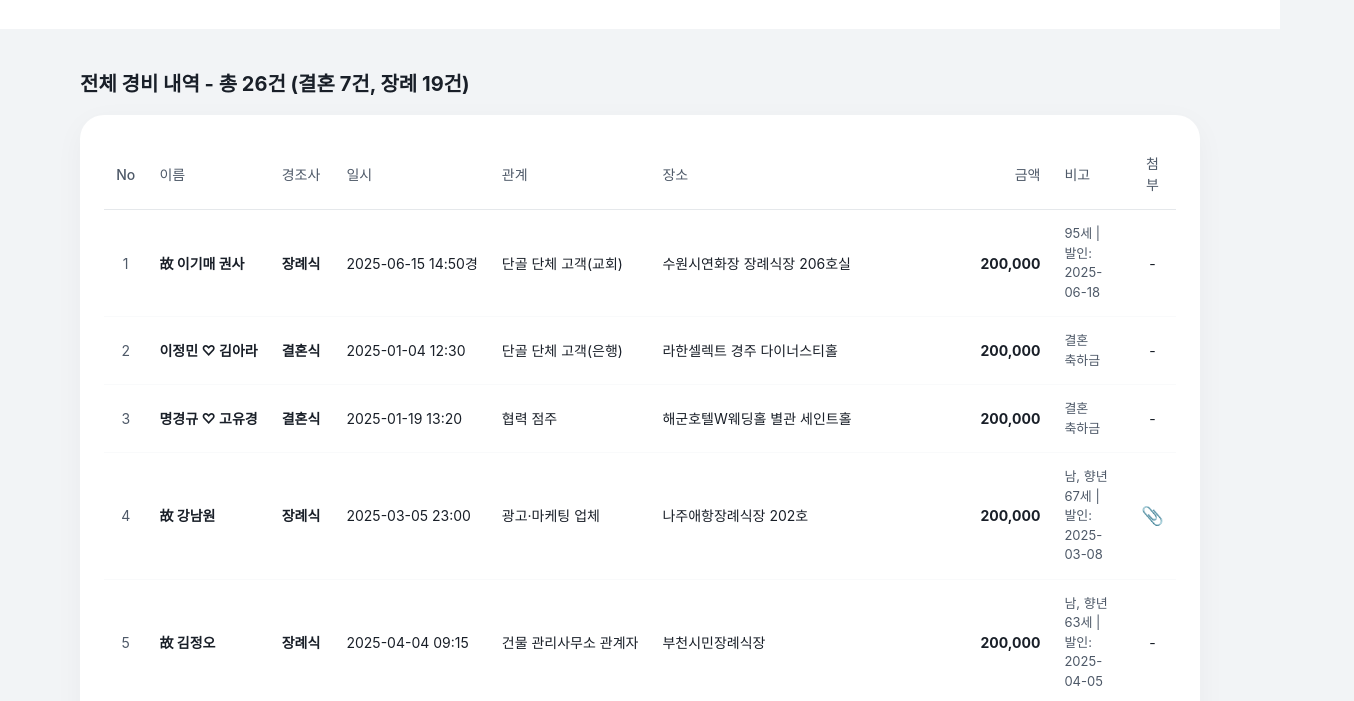
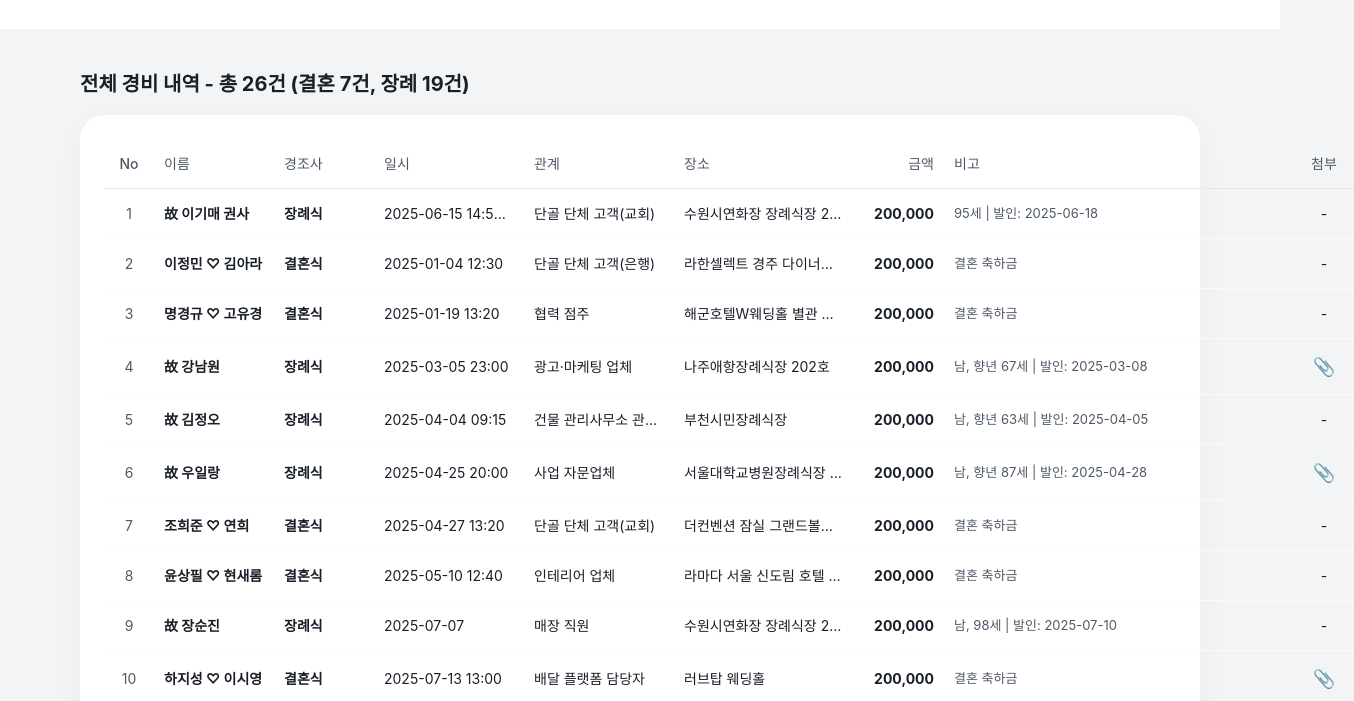
Before and after one commit to heekeunlee/events_2025, a website built with Vite: page index.html in a window 1280 px wide. Shown: the part 99-800 px from the top of the page, 1354 px wide, since content can reach past the window. Built offline with nearby package versions, Linux system fonts and the light colour scheme.

Commit message:
style: strictly fix table column widths for better spacing and readability

```diff
--- a/style.css
+++ b/style.css
@@ -98,11 +98,11 @@ h1 {
 table {
     width: 100%;
     border-collapse: collapse;
-    table-layout: auto; /* Change to auto for better spacing */
+    table-layout: fixed; /* Use fixed for precise control over columns */
 }
 
 th, td {
-    padding: 14px 12px;
+    padding: 14px 10px; /* Slightly reduced horizontal padding */
     font-size: 14px;
     border-bottom: 1px solid #F9FAFB;
 }
@@ -114,16 +114,16 @@ th {
     border-bottom: 1px solid var(--toss-border);
 }
 
-/* Column Width Optimization */
+/* Precise Column Widths (Total: 1200px) */
 th:nth-child(1), td:nth-child(1) { width: 40px; text-align: center; } /* No */
 th:nth-child(2), td:nth-child(2) { width: 120px; } /* Name */
-th:nth-child(3), td:nth-child(3) { width: 70px; } /* Type */
-th:nth-child(4), td:nth-child(4) { width: 140px; } /* Date */
+th:nth-child(3), td:nth-child(3) { width: 60px; } /* Type */
+th:nth-child(4), td:nth-child(4) { width: 150px; } /* Date */
 th:nth-child(5), td:nth-child(5) { width: 150px; } /* Relation */
-th:nth-child(6), td:nth-child(6) { width: 230px; } /* Location - Fixed to reduce gap with amount */
+th:nth-child(6), td:nth-child(6) { width: 180px; } /* Location - Reduced width to stay close to amount */
 th:nth-child(7), td:nth-child(7) { width: 90px; text-align: right; } /* Amount */
-th:nth-child(8), td:nth-child(8) { width: 320px; } /* Remarks - Widened to prevent wrapping */
-th:nth-child(9), td:nth-child(9) { width: 50px; text-align: center; } /* Attach */
+th:nth-child(8), td:nth-child(8) { width: 350px; } /* Remarks - Greatly widened to handle long text */
+th:nth-child(9), td:nth-child(9) { width: 60px; text-align: center; } /* Attach */
 
 td {
     white-space: nowrap;
```
